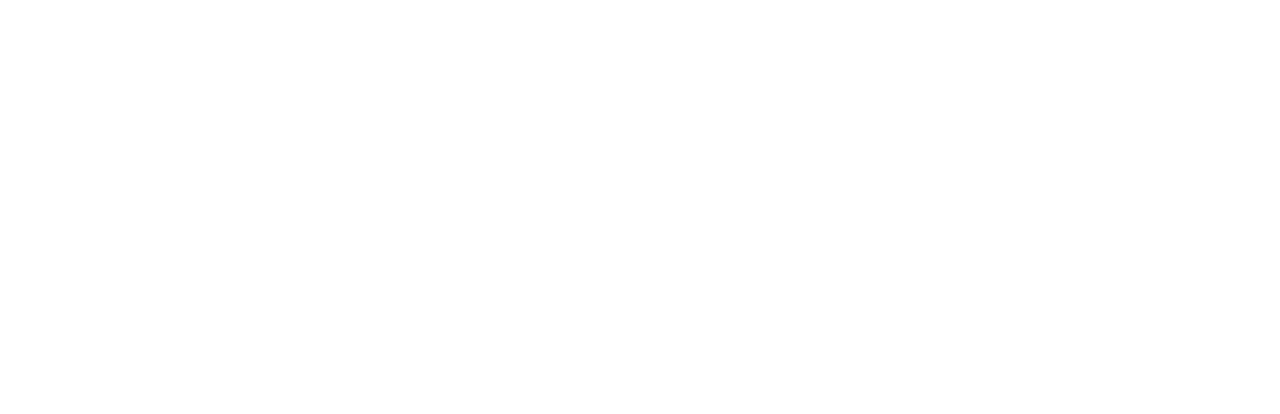
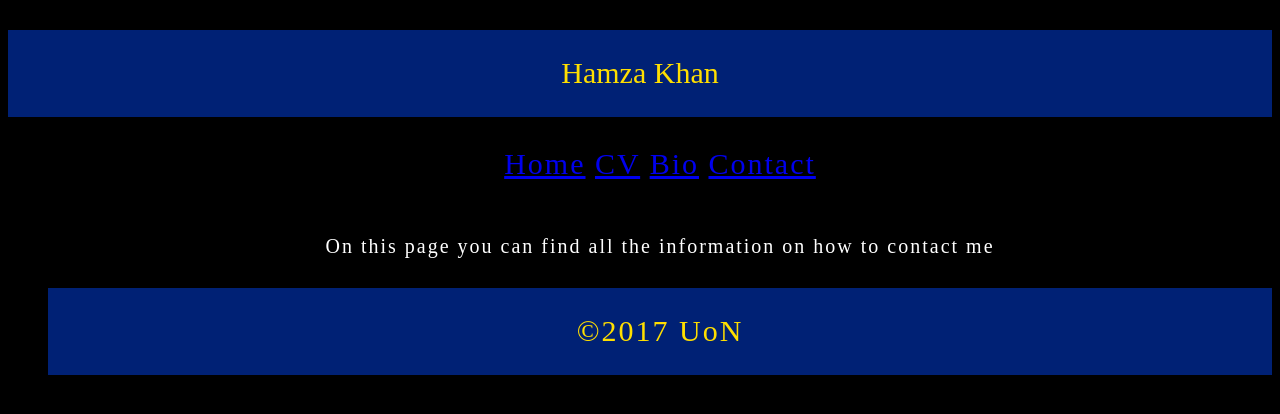
Before and after one commit to hamzak7860/csy1018-assign1, a plain HTML site: page contact.html.html in a window 1280 px wide. Drawn offline with Linux system fonts and the light colour scheme.

Commit message:
fifth update

```diff
--- a/contact.html.html
+++ b/contact.html.html
@@ -2,9 +2,22 @@
 <html>
   <head>
     <meta charset="utf-8">
-    <title></title>
+    <title>Contact</title>
+    <link href="css/style.css" rel="stylesheet" type="text/css">
   </head>
   <body>
+    <p class="header" <header>Hamza Khan</header>
+    <ul class="navbar">
+    <a href="index.html.html">Home</a>
+    <a href="cv.html.html">CV</a>
+    <a href="bio.html.html">Bio</a>
+    <a href="contact.html.html">Contact</a>
+    <br>
+    <br>
+      <p class="text "> On this page you can find all the information on how to contact me
+        <form class="form" action="index.html" method="post">
 
+        </form>
+      <p class="footer" <footer>&copy;2017 UoN</footer>
   </body>
 </html>
--- a/css/style.css
+++ b/css/style.css
@@ -33,6 +33,10 @@ text-align: center;
 width: 30%;
 }
 
+.form {
+
+}
+
 .footer {
 padding: 0.7cm;
 font-size: 30px;
```
